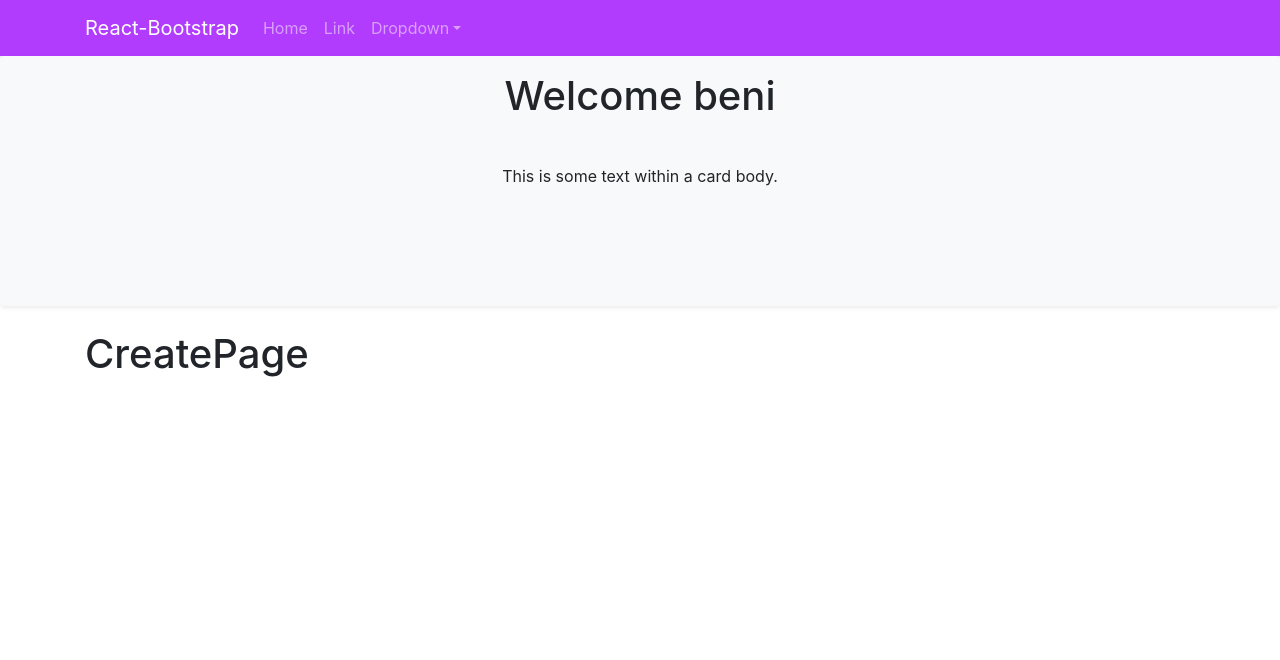
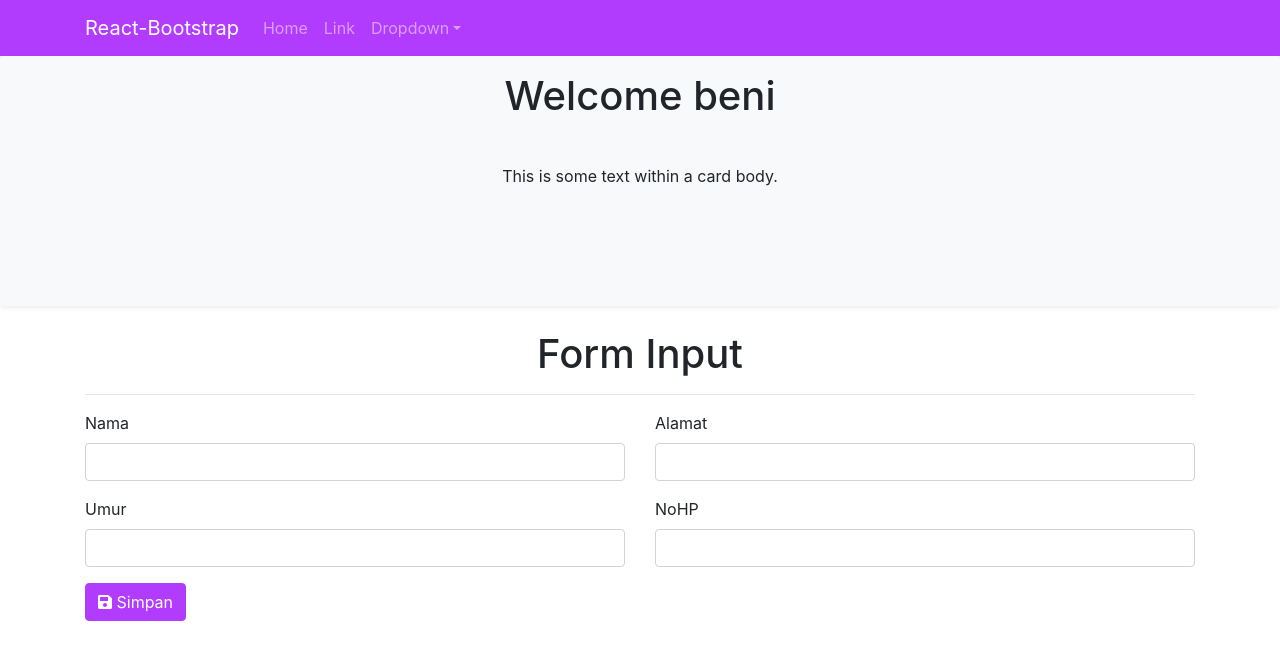
Before and after one commit to Ben-bo/CRUD-ReactWithRedux, a React (Create React App) app: page /create in a window 1280 px wide. Shown: the top 660 px of the page. Built offline with nearby package versions, Linux system fonts and the light colour scheme.

Commit message:
add created data

```diff
--- a/package.json
+++ b/package.json
@@ -19,6 +19,7 @@
     "react-router-dom": "5.0.0",
     "react-scripts": "4.0.3",
     "redux": "^4.1.2",
+    "redux-form": "^8.3.8",
     "web-vitals": "^1.0.1"
   },
   "scripts": {
--- a/src/action/userAction.js
+++ b/src/action/userAction.js
@@ -1,6 +1,7 @@
 import axios from "axios";
 export const GET_USER = "GET_USER";
 export const GET_USER_BY_ID = "GET_USER_BY_ID";
+export const POST_USER = "POST_USER";
 export function userAction() {
   return (dispatch) => {
     axios
@@ -53,6 +54,32 @@ export function userById(id) {
       });
   };
 }
+export function postData(data) {
+  return (dispatch) => {
+    axios
+      .post(`http://localhost:5000/dataUser/`, data)
+      .then((res) => {
+        console.log(res.data);
+        dispatch({
+          type: POST_USER,
+          payload: {
+            data: res.data,
+            error: false,
+          },
+        });
+      })
+      .catch((err) => {
+        dispatch({
+          type: POST_USER,
+          payload: {
+            data: false,
+            error: err.message,
+          },
+        });
+        console.log(err);
+      });
+  };
+}
 export function emptyData() {
   return (dispatch) => {
     dispatch({
--- a/src/component/Jumbotron.js
+++ b/src/component/Jumbotron.js
@@ -2,7 +2,7 @@ import React from "react";
 import { Card } from "react-bootstrap";
 import { connect } from "react-redux";
 const mapStateToProps = (state) => {
-  return { nama: state[0].nama };
+  return { nama: state.user.nama };
 };
 
 function Jumbotron(props) {
--- a/src/component/TableComponent.js
+++ b/src/component/TableComponent.js
@@ -60,7 +60,7 @@ const defaultSorted = [
   },
 ];
 const mapStateToProps = (state) => {
-  return { users: state[0].dataUser, error: state[0].error };
+  return { users: state.user.dataUser, error: state.user.error };
 };
 const TableComponent = (props) => {
   if (props.users) {
--- /dev/null
+++ b/src/component/formComponent.js
@@ -0,0 +1,96 @@
+import { faSave } from "@fortawesome/free-solid-svg-icons";
+import { FontAwesomeIcon } from "@fortawesome/react-fontawesome";
+import React, { Component } from "react";
+import { Col, Form, Row, Button } from "react-bootstrap";
+import { connect } from "react-redux";
+import { reduxForm, Field } from "redux-form";
+import UserValidation from "../validation/UserValidation";
+
+const renderField = ({
+  input,
+  type,
+  placeholder,
+  label,
+  disabled,
+  readOnly,
+  meta: { touched, error, warning },
+}) => (
+  <Form.Group className="mb-3" controlId="formBasicEmail">
+    <Form.Label>{label}</Form.Label>
+    <Form.Control
+      {...input}
+      type={type}
+      placeholder={placeholder}
+      disabled={disabled}
+      readOnly={readOnly}
+    />
+    {touched &&
+      ((error && <p style={{ color: "red" }}>{error}</p>) ||
+        (warning && <p style={{ color: "orange" }}>{error}</p>))}
+  </Form.Group>
+);
+class Formcomponent extends Component {
+  render() {
+    return (
+      <div>
+        <Form onSubmit={this.props.handleSubmit}>
+          <Row>
+            <Col md={6}>
+              <Field
+                type="text"
+                name="nama"
+                component={renderField}
+                label="Nama"
+              />
+            </Col>
+            <Col md={6}>
+              <Field
+                type="text"
+                name="alamat"
+                component={renderField}
+                label="Alamat"
+              />
+            </Col>
+            <Col md={6}>
+              <Field
+                type="text"
+                name="umur"
+                component={renderField}
+                label="Umur"
+              />
+            </Col>
+            <Col md={6}>
+              <Field
+                type="text"
+                name="nohp"
+                component={renderField}
+                label="NoHP"
+              />
+            </Col>
+          </Row>
+          <Row>
+            <Col>
+              <Button
+                type="submit"
+                disabled={this.props.submitting}
+                style={{
+                  backgroundColor: "#b23cfd",
+                  color: "white",
+                  borderColor: "#b23cfd",
+                }}
+              >
+                <FontAwesomeIcon icon={faSave} /> Simpan
+              </Button>
+            </Col>
+          </Row>
+        </Form>
+      </div>
+    );
+  }
+}
+Formcomponent = reduxForm({
+  form: "formCreateUser",
+  validate: UserValidation,
+  enableReinitialize: true,
+})(Formcomponent);
+export default connect()(Formcomponent);
--- a/src/pages/CreatePage.js
+++ b/src/pages/CreatePage.js
@@ -1,13 +1,21 @@
 import React, { Component } from "react";
+import { connect } from "react-redux";
+import { postData } from "../action/userAction";
+import Formcomponent from "../component/formComponent";
 
 class Createpage extends Component {
+  handleSubmit(data) {
+    this.props.dispatch(postData(data));
+  }
   render() {
     return (
-      <div>
-        <h1>CreatePage</h1>
+      <div style={{ height: 500 }}>
+        <h1 className="text-center">Form Input</h1>
+        <hr />
+        <Formcomponent onSubmit={(data) => this.handleSubmit(data)} />
       </div>
     );
   }
 }
 
-export default Createpage;
+export default connect()(Createpage);
--- a/src/reducer/index.js
+++ b/src/reducer/index.js
@@ -1,4 +1,5 @@
 import { combineReducers } from "redux";
 import user from "./user";
+import { reducer as formReducer } from "redux-form";
 
-export default combineReducers([user]);
+export default combineReducers({ user, form: formReducer });
--- a/src/reducer/user.js
+++ b/src/reducer/user.js
@@ -1,9 +1,11 @@
-import { GET_USER, GET_USER_BY_ID } from "../action/userAction";
+import { GET_USER, GET_USER_BY_ID, POST_USER } from "../action/userAction";
 
 let initialState = {
   nama: "beni",
   dataUser: false,
   dataUserById: false,
+  resDataUser: false,
+  errorResData: false,
   error: false,
 };
 
@@ -20,6 +22,12 @@ export default function user(state = initialState, action) {
       dataUser: action.payload.data,
       error: action.payload.error,
     };
+  } else if (action.type === POST_USER) {
+    return {
+      ...state,
+      resDataUser: action.payload.data,
+      errorResData: action.payload.error,
+    };
   } else {
     return state;
   }
--- /dev/null
+++ b/src/validation/UserValidation.js
@@ -0,0 +1,9 @@
+const UserValidation = (values) => {
+  const errors = {};
+  if (!values.nama || values.nama === "") {
+    errors.nama = "nama harus diisi";
+  }
+  return errors;
+};
+
+export default UserValidation;
```
Also changed, not shown: 1 other file (tests, documents, lock files or other folders).
